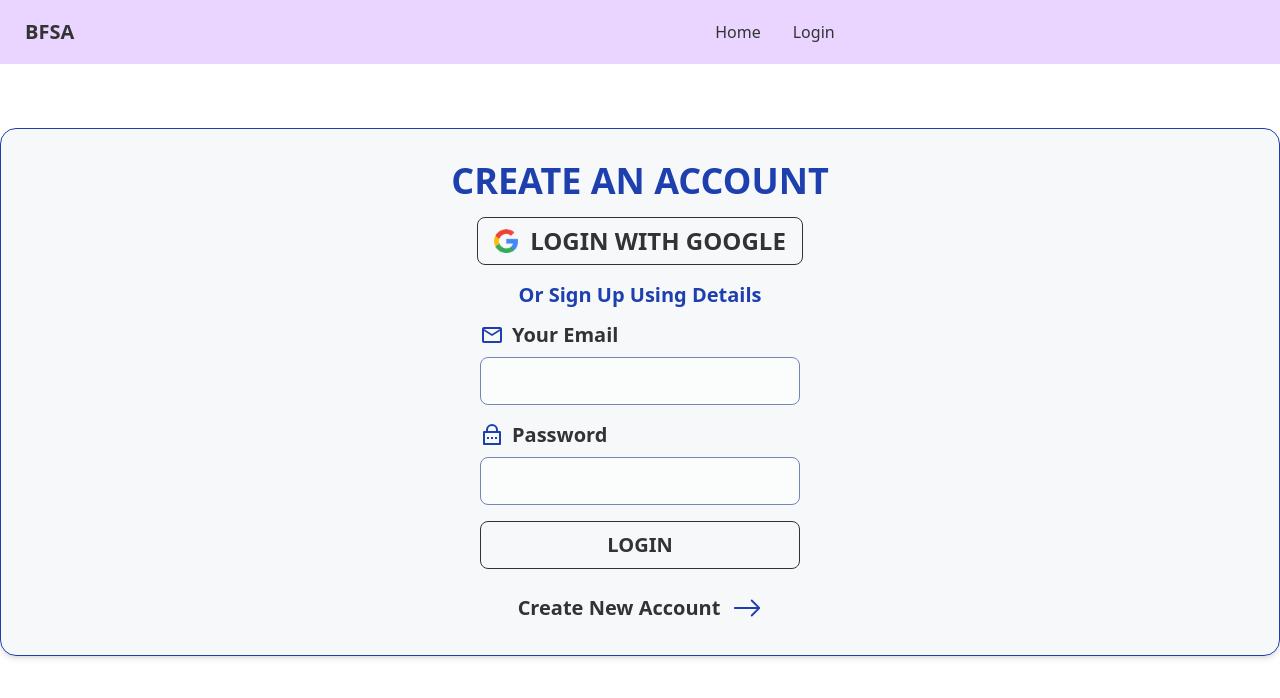
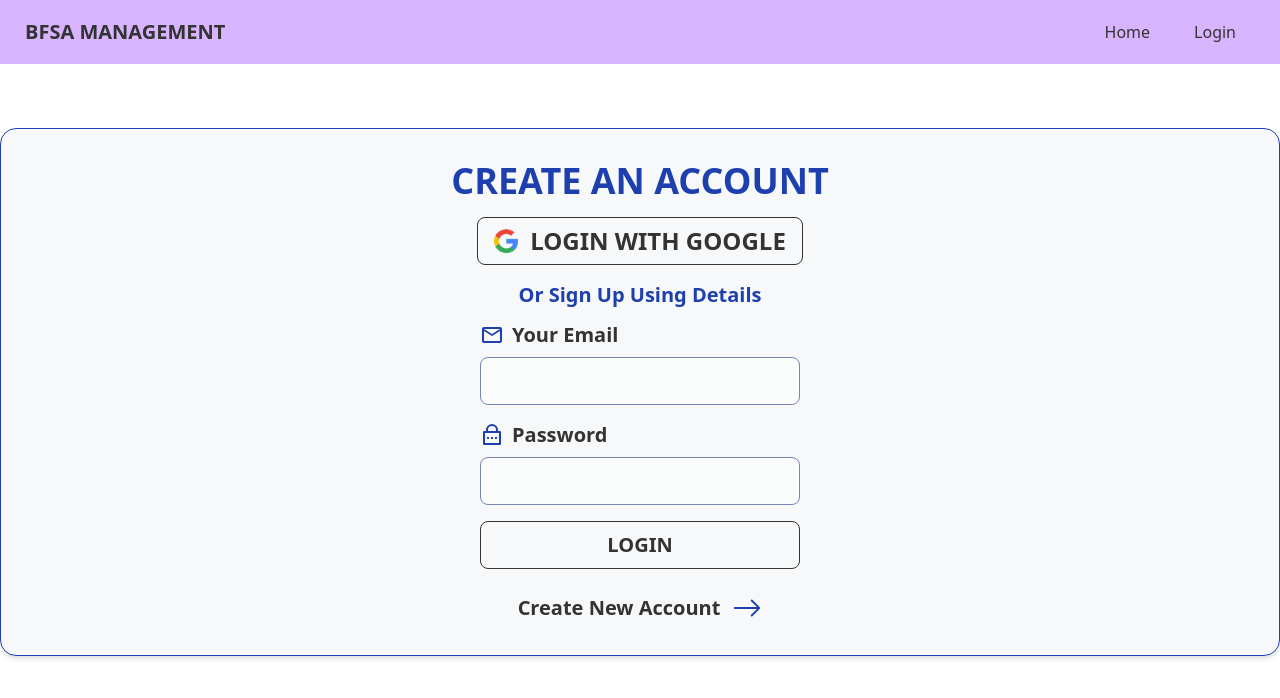
Before and after one commit to afruzaakter/stock_management_system, a React (Create React App) app: page / in a window 1280 px wide. Shown: the top 698 px of the page. Built offline with nearby package versions, Linux system fonts and the light colour scheme; no server answers.

Commit message:
navbar update

```diff
--- a/src/pages/Shared/Navbar.js
+++ b/src/pages/Shared/Navbar.js
@@ -14,31 +14,31 @@ const Navbar = () => {
     }
 
     const menuItems = <>
-        <li> <NavLink to="/home" className="rounded-lg">Home</NavLink> </li>
+        <li> <NavLink to="/home" className="rounded-lg mr-3">Home</NavLink> </li>
 
         {
-            user && <li><NavLink to="/dashboard" className="rounded-lg">Dashboard </NavLink></li>
+            user && <li><NavLink to="/dashboard" className="rounded-lg mr-3">Dashboard </NavLink></li>
         }
 
         {
-        user? <button className="btn" onClick={handleSignOut} >Sign Out</button> :
-        <li> <NavLink to="/login" className="rounded-lg"> Login </NavLink> </li>
+        user? <li><button className="rounded-lg mr-5" onClick={handleSignOut} >Sign Out</button></li> :
+        <li> <NavLink to="/login" className="rounded-lg mr-5"> Login </NavLink> </li>
         }
     </>
 
 
     return (
-        <div className="navbar bg-purple-200 ">
+        <div className="navbar bg-purple-300 ">
             <div className="navbar-start">
                 <div className="dropdown">
                     <label tabIndex="0" className="btn btn-ghost lg:hidden">
                         <svg xmlns="http://www.w3.org/2000/svg" className="h-5 w-5" fill="none" viewBox="0 0 24 24" stroke="currentColor"><path strokeLinecap="round" strokeLinejoin="round" strokeWidth="2" d="M4 6h16M4 12h8m-8 6h16" /></svg>
                     </label>
-                    <ul tabIndex="0" className="menu menu-compact dropdown-content mt-3 p-2 shadow bg-base-100 rounded-box w-52">
+                    <ul tabIndex="0" className="menu menu-compact dropdown-content  shadow bg-base-100 rounded-box w-52">
                         {menuItems}
                     </ul>
                 </div>
-                <Link className="btn btn-ghost normal-case text-xl">BFSA  </Link>
+                <Link className="btn btn-ghost normal-case text-xl">BFSA MANAGEMENT  </Link>
             </div>
 
             <div className="navbar-end hidden lg:flex">
@@ -47,7 +47,7 @@ const Navbar = () => {
                 </ul>
             </div>
 
-            <div className='navbar-end'>
+            <div className='flex '>
                 <label tabIndex="1" for="dashboard-sidebar" className="btn btn-ghost lg:hidden">
                     <svg xmlns="http:www.w3.org/2000/svg" className="h-5 w-5" fill="none" viewBox="0 0 24 24" stroke="currentColor"><path strokeLinecap="round" strokeLinejoin="round" strokeWidth="2" d="M4 6h16M4 12h8m-8 6h16" /></svg>
                 </label>
```
